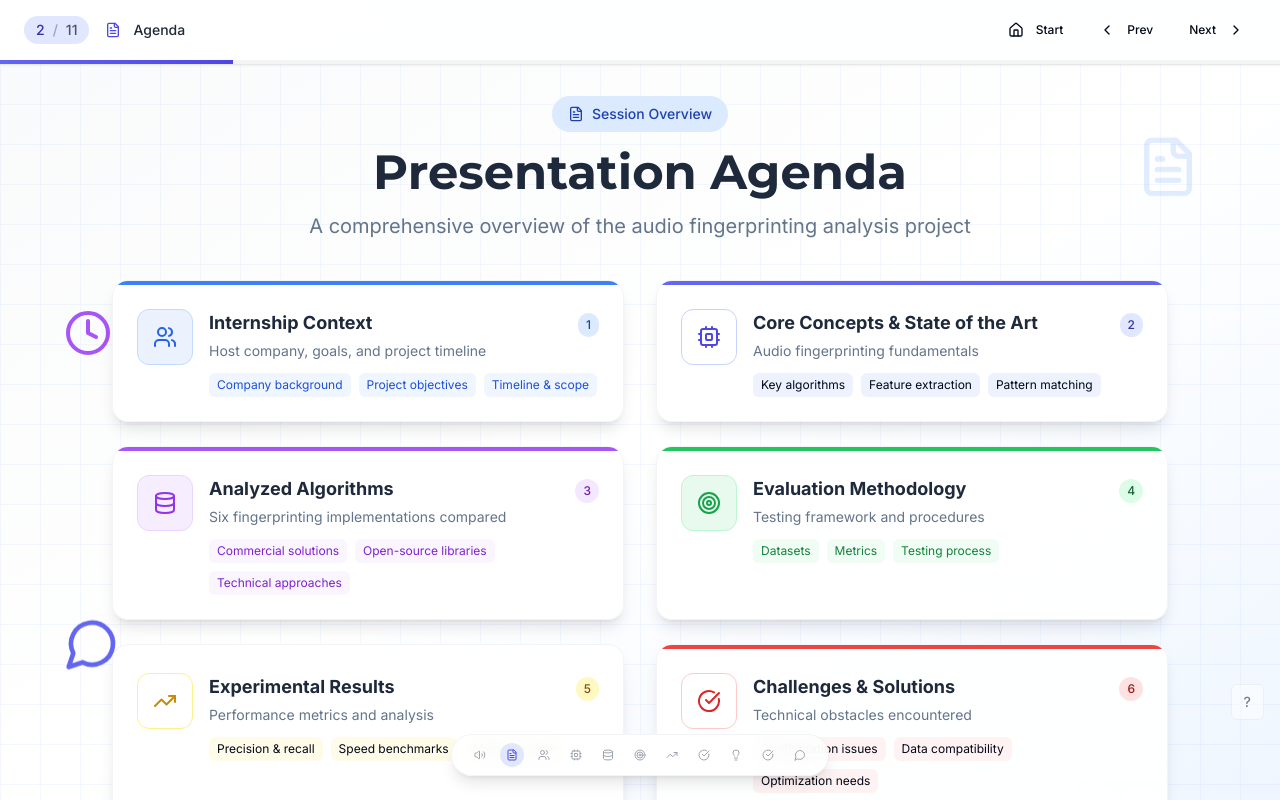
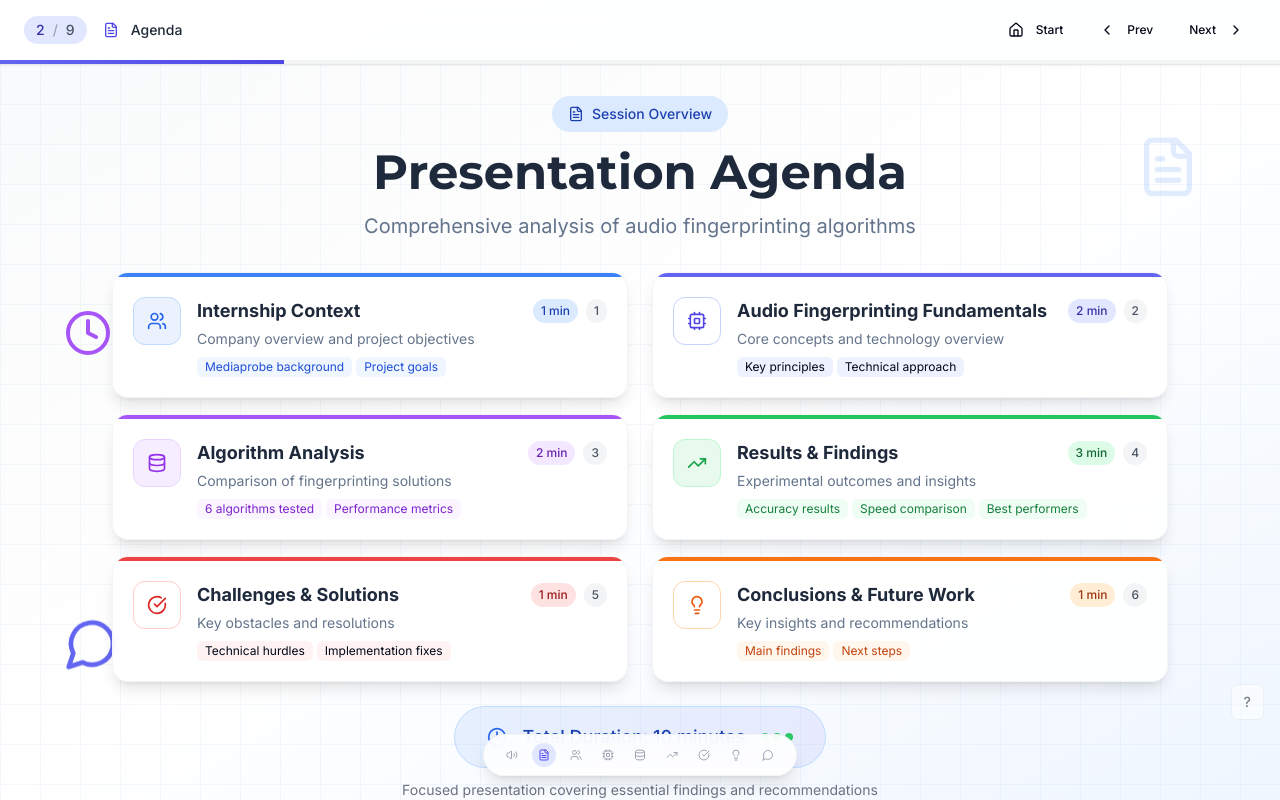
Before and after one commit to TheAlmeida/sonic-signature-showcase, a React (Vite) app: page / in a window 1280 px wide. Both pictures are taken after a click on the button "Next". Built offline with nearby package versions, Linux system fonts and the light colour scheme.

Commit message:
Refactor: Adjust presentation for 10-minute duration
Adjusted slide content, animations, and transitions to fit a 10-minute presentation, optimizing for brevity and impact.

```diff
--- a/src/components/Presentation.tsx
+++ b/src/components/Presentation.tsx
@@ -1,4 +1,3 @@
-
 import React, { useState, useEffect } from 'react';
 import { ChevronLeft, ChevronRight, Volume2, Cpu, Database, BarChart3, Target, CheckCircle, ArrowRight, Mic, AudioWaveform, Settings, Search, Clock, TrendingUp, Users, Lightbulb, MessageCircle, FileText, Home } from 'lucide-react';
 import { Button } from '@/components/ui/button';
@@ -18,13 +17,11 @@ const slides = [
   { id: 'title', title: 'Title', icon: Volume2, component: TitleSlide, color: 'blue' },
   { id: 'agenda', title: 'Agenda', icon: FileText, component: AgendaSlide, color: 'indigo' },
   { id: 'context', title: 'Internship Context', icon: Users, component: ContextSlide, color: 'sky' },
-  { id: 'concepts', title: 'Core Concepts', icon: Cpu, component: ConceptsSlide, color: 'purple' },
-  { id: 'algorithms', title: 'Analyzed Algorithms', icon: Database, component: AlgorithmsSlide, color: 'gray' },
-  { id: 'methodology', title: 'Evaluation Methodology', icon: Target, component: MethodologySlide, color: 'blue' },
-  { id: 'results', title: 'Experimental Results', icon: TrendingUp, component: ResultsSlide, color: 'blue' },
+  { id: 'concepts', title: 'Audio Fingerprinting', icon: Cpu, component: ConceptsSlide, color: 'purple' },
+  { id: 'algorithms', title: 'Algorithm Analysis', icon: Database, component: AlgorithmsSlide, color: 'gray' },
+  { id: 'results', title: 'Results & Findings', icon: TrendingUp, component: ResultsSlide, color: 'blue' },
   { id: 'challenges', title: 'Challenges & Solutions', icon: CheckCircle, component: ChallengesSlide, color: 'red' },
-  { id: 'future', title: 'Future Work', icon: Lightbulb, component: FutureWorkSlide, color: 'indigo' },
-  { id: 'conclusions', title: 'Conclusions', icon: CheckCircle, component: ConclusionsSlide, color: 'green' },
+  { id: 'conclusions', title: 'Conclusions & Future Work', icon: Lightbulb, component: ConclusionsSlide, color: 'green' },
   { id: 'thanks', title: 'Thank You', icon: MessageCircle, component: ThankYouSlide, color: 'purple' },
 ];
 
--- a/src/components/slides/AgendaSlide.tsx
+++ b/src/components/slides/AgendaSlide.tsx
@@ -7,58 +7,50 @@ const AgendaSlide = () => {
     {
       icon: Users,
       title: 'Internship Context',
-      description: 'Host company, goals, and project timeline',
+      description: 'Company overview and project objectives',
       color: 'blue',
-      topics: ['Company background', 'Project objectives', 'Timeline & scope']
+      duration: '1 min',
+      topics: ['Mediaprobe background', 'Project goals']
     },
     {
       icon: Cpu,
-      title: 'Core Concepts & State of the Art',
-      description: 'Audio fingerprinting fundamentals',
+      title: 'Audio Fingerprinting Fundamentals',
+      description: 'Core concepts and technology overview',
       color: 'indigo',
-      topics: ['Key algorithms', 'Feature extraction', 'Pattern matching']
+      duration: '2 min',
+      topics: ['Key principles', 'Technical approach']
     },
     {
       icon: Database,
-      title: 'Analyzed Algorithms',
-      description: 'Six fingerprinting implementations compared',
+      title: 'Algorithm Analysis',
+      description: 'Comparison of fingerprinting solutions',
       color: 'purple',
-      topics: ['Commercial solutions', 'Open-source libraries', 'Technical approaches']
-    },
-    {
-      icon: Target,
-      title: 'Evaluation Methodology',
-      description: 'Testing framework and procedures',
-      color: 'green',
-      topics: ['Datasets', 'Metrics', 'Testing process']
+      duration: '2 min',
+      topics: ['6 algorithms tested', 'Performance metrics']
     },
     {
       icon: TrendingUp,
-      title: 'Experimental Results',
-      description: 'Performance metrics and analysis',
-      color: 'yellow',
-      topics: ['Precision & recall', 'Speed benchmarks', 'Memory usage']
+      title: 'Results & Findings',
+      description: 'Experimental outcomes and insights',
+      color: 'green',
+      duration: '3 min',
+      topics: ['Accuracy results', 'Speed comparison', 'Best performers']
     },
     {
       icon: CheckCircle,
       title: 'Challenges & Solutions',
-      description: 'Technical obstacles encountered',
+      description: 'Key obstacles and resolutions',
       color: 'red',
-      topics: ['Configuration issues', 'Data compatibility', 'Optimization needs']
+      duration: '1 min',
+      topics: ['Technical hurdles', 'Implementation fixes']
     },
     {
       icon: Lightbulb,
-      title: 'Future Work',
-      description: 'Research direction recommendations',
+      title: 'Conclusions & Future Work',
+      description: 'Key insights and recommendations',
       color: 'orange',
-      topics: ['Deep learning', 'Scaling strategies', 'Real-time processing']
-    },
-    {
-      icon: BarChart3,
-      title: 'Conclusions',
-      description: 'Key insights and proposals',
-      color: 'emerald',
-      topics: ['Performance summary', 'Best practices', 'Improvement plan']
+      duration: '1 min',
+      topics: ['Main findings', 'Next steps']
     },
   ];
 
@@ -90,7 +82,7 @@ const AgendaSlide = () => {
 
       <div className="relative z-10 max-w-6xl mx-auto h-full py-8 px-12">
         {/* Enhanced Header */}
-        <div className="text-center mb-10 animate-slide-in-up">
+        <div className="text-center mb-8 animate-slide-in-up">
           <div className="inline-flex items-center space-x-2 bg-blue-100 text-blue-800 px-4 py-2 rounded-full text-sm font-medium mb-4 animate-fade-in">
             <FileText className="h-4 w-4" />
             <span>Session Overview</span>
@@ -99,12 +91,12 @@ const AgendaSlide = () => {
             Presentation Agenda
           </h1>
           <p className="text-xl text-presentation-text-light animate-fade-in" style={{ animationDelay: '0.4s' }}>
-            A comprehensive overview of the audio fingerprinting analysis project
+            Comprehensive analysis of audio fingerprinting algorithms
           </p>
         </div>
 
         {/* Enhanced Agenda Grid */}
-        <div className="grid grid-cols-2 gap-y-6 gap-x-8 mb-8">
+        <div className="grid grid-cols-2 gap-y-4 gap-x-6 mb-6">
           {agendaItems.map((item, index) => {
             const Icon = item.icon;
             return (
@@ -114,26 +106,31 @@ const AgendaSlide = () => {
                 style={{ animationDelay: `${0.6 + index * 0.1}s` }}
               >
                 <div className={`h-1 bg-${item.color}-500 w-full`}></div>
-                <div className="p-6">
+                <div className="p-5">
                   <div className="flex items-start space-x-4">
-                    <div className={`flex-shrink-0 w-14 h-14 bg-${item.color}-500/10 rounded-xl flex items-center justify-center border border-${item.color}-200 group-hover:scale-105 transition-transform duration-300`}>
-                      <Icon className={`h-6 w-6 text-${item.color}-600`} />
+                    <div className={`flex-shrink-0 w-12 h-12 bg-${item.color}-500/10 rounded-xl flex items-center justify-center border border-${item.color}-200 group-hover:scale-105 transition-transform duration-300`}>
+                      <Icon className={`h-5 w-5 text-${item.color}-600`} />
                     </div>
                     <div className="flex-1">
-                      <div className="flex items-center justify-between">
-                        <h3 className={`text-lg font-bold text-presentation-text mb-1 group-hover:text-${item.color}-700 transition-colors duration-300`}>
+                      <div className="flex items-center justify-between mb-1">
+                        <h3 className={`text-lg font-bold text-presentation-text group-hover:text-${item.color}-700 transition-colors duration-300`}>
                           {item.title}
                         </h3>
-                        <span className={`text-xs bg-${item.color}-100 text-${item.color}-800 px-2 py-1 rounded-full font-medium`}>
-                          {index + 1}
-                        </span>
+                        <div className="flex items-center space-x-2">
+                          <span className={`text-xs bg-${item.color}-100 text-${item.color}-800 px-2 py-1 rounded-full font-medium`}>
+                            {item.duration}
+                          </span>
+                          <span className={`text-xs bg-gray-100 text-gray-600 px-2 py-1 rounded-full font-medium`}>
+                            {index + 1}
+                          </span>
+                        </div>
                       </div>
-                      <p className="text-sm text-presentation-text-light mb-3">
+                      <p className="text-sm text-presentation-text-light mb-2">
                         {item.description}
                       </p>
-                      <div className={`flex flex-wrap gap-2 text-xs`}>
+                      <div className={`flex flex-wrap gap-1 text-xs`}>
                         {item.topics.map((topic, topicIndex) => (
-                          <span key={topicIndex} className={`bg-${item.color}-50 text-${item.color}-700 px-2 py-1 rounded-md`}>
+                          <span key={topicIndex} className={`bg-${item.color}-50 text-${item.color}-700 px-2 py-0.5 rounded-md`}>
                             {topic}
                           </span>
                         ))}
@@ -147,16 +144,19 @@ const AgendaSlide = () => {
         </div>
 
         {/* Enhanced Footer */}
-        <div className="text-center animate-slide-in-up" style={{ animationDelay: '1.2s' }}>
+        <div className="text-center animate-slide-in-up" style={{ animationDelay: '1.0s' }}>
           <div className="inline-flex items-center space-x-4 px-8 py-4 bg-gradient-to-r from-blue-500/10 to-indigo-500/10 backdrop-blur-sm rounded-full border border-blue-200">
             <Clock className="h-5 w-5 text-blue-600" />
-            <span className="text-lg font-medium text-blue-800">Presentation Duration: ~45 minutes</span>
+            <span className="text-lg font-medium text-blue-800">Total Duration: 10 minutes</span>
             <div className="flex items-center space-x-1">
               <div className="w-2 h-2 bg-green-500 rounded-full animate-pulse"></div>
               <div className="w-2 h-2 bg-green-500 rounded-full animate-pulse" style={{ animationDelay: '0.3s' }}></div>
               <div className="w-2 h-2 bg-green-500 rounded-full animate-pulse" style={{ animationDelay: '0.6s' }}></div>
             </div>
           </div>
+          <p className="text-sm text-gray-500 mt-3">
+            Focused presentation covering essential findings and recommendations
+          </p>
         </div>
       </div>
     </div>
```
